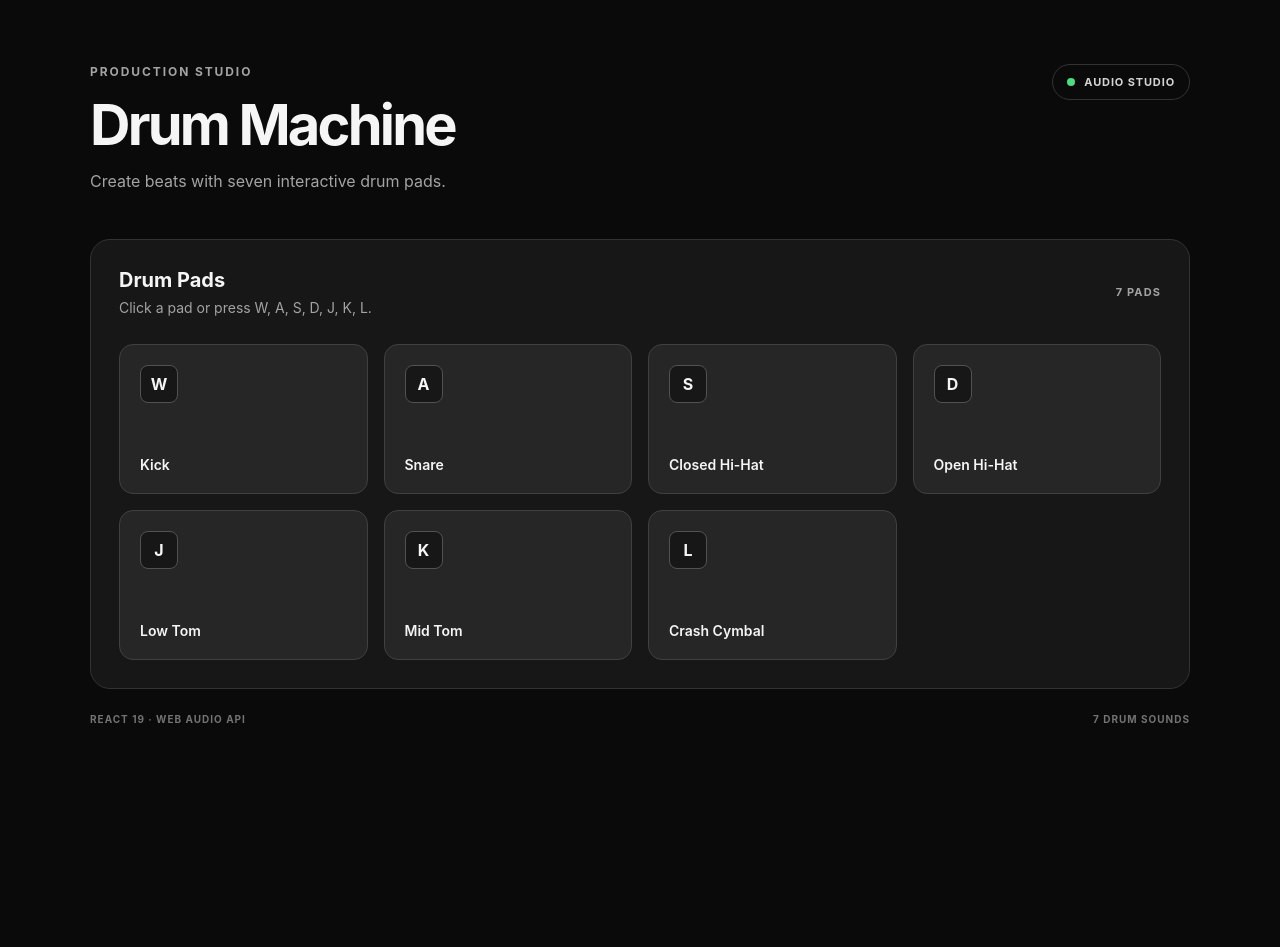
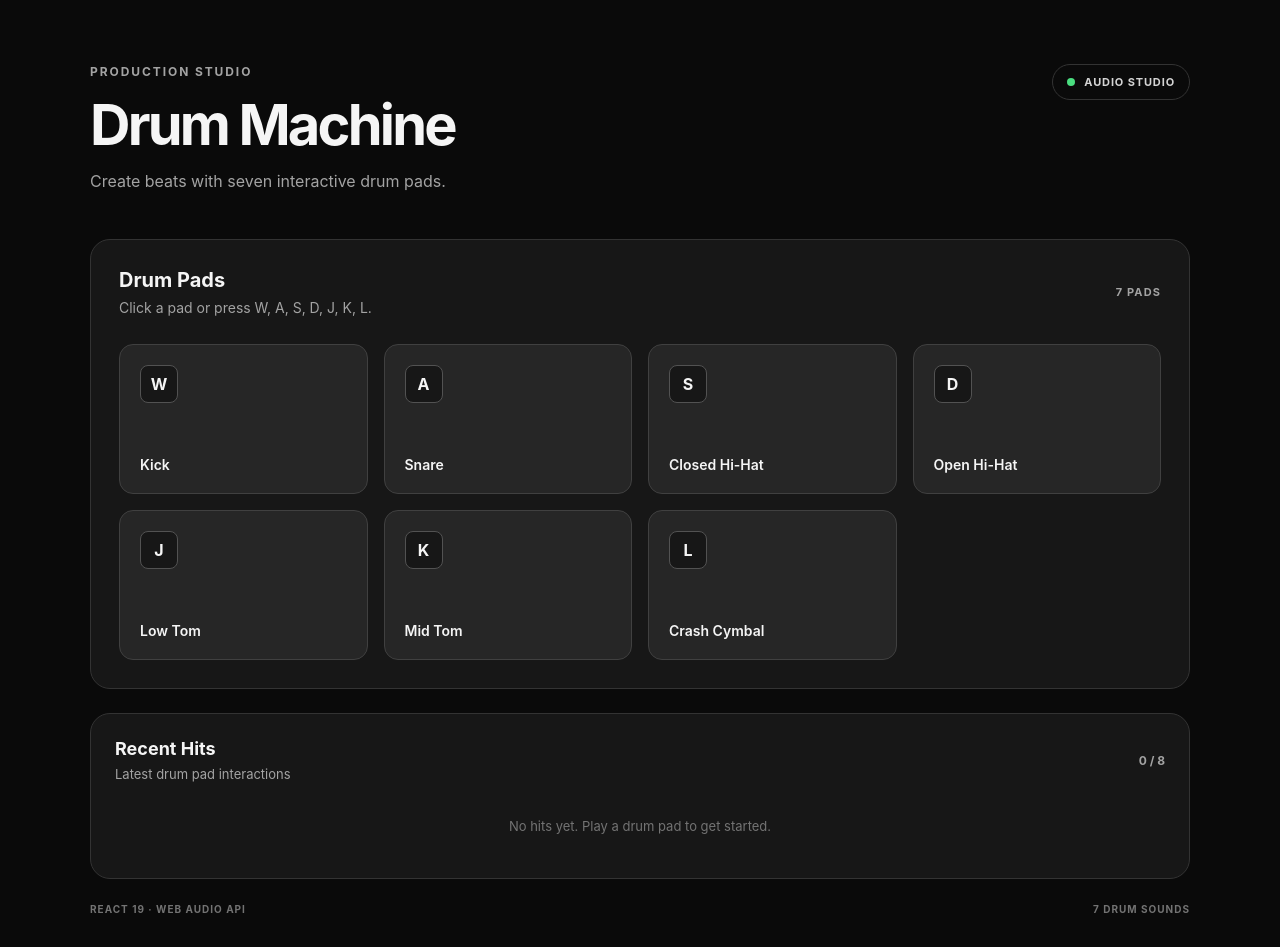
Before and after one commit to mwosik11/24522044_MinhVu, a React (Vite) app in the folder HW1_W3/: page / in a window 1280 px wide. Before the commit the page ends 800 px from the top, so only its background shows below. Built offline with nearby package versions, Linux system fonts and the light colour scheme.

Commit message:
feat(hw1): implement accessible hit log

```diff
--- a/HW1_W3/src/App.css
+++ b/HW1_W3/src/App.css
@@ -184,3 +184,101 @@
     padding: 15px;
   }
 }
+
+
+.hit-log {
+  margin-top: 24px;
+  padding: 24px;
+  border: 1px solid #333;
+  border-radius: 20px;
+  background: #171717;
+}
+
+.hit-log__heading {
+  display: flex;
+  justify-content: space-between;
+  align-items: center;
+  gap: 16px;
+  margin-bottom: 20px;
+}
+
+.hit-log__heading h2 {
+  margin: 0;
+  font-size: 18px;
+}
+
+.hit-log__heading p {
+  margin: 7px 0 0;
+  color: #a3a3a3;
+  font-size: 13px;
+}
+
+.hit-log__count {
+  color: #a3a3a3;
+  font-size: 12px;
+  font-weight: 700;
+}
+
+.hit-log__output {
+  display: flex;
+  min-height: 52px;
+  flex-direction: column;
+  gap: 8px;
+}
+
+.hit-log__empty {
+  padding: 16px;
+  color: #737373;
+  font-size: 13px;
+  text-align: center;
+}
+
+.hit-log__entry {
+  display: grid;
+  grid-template-columns: 36px minmax(0, 1fr) auto;
+  align-items: center;
+  gap: 12px;
+  padding: 10px 12px;
+  border: 1px solid #333;
+  border-radius: 9px;
+  background: #202020;
+}
+
+.hit-log__entry-key {
+  display: grid;
+  width: 30px;
+  height: 30px;
+  place-items: center;
+  border-radius: 6px;
+  background: #365314;
+  color: #d9f99d;
+  font-size: 12px;
+  font-weight: 700;
+}
+
+.hit-log__entry-label {
+  min-width: 0;
+  font-size: 13px;
+  font-weight: 600;
+}
+
+.hit-log__entry-time {
+  color: #a3a3a3;
+  font-size: 11px;
+  font-variant-numeric: tabular-nums;
+}
+
+@media (max-width: 375px) {
+  .hit-log {
+    padding: 16px;
+  }
+
+  .hit-log__entry {
+    gap: 8px;
+    padding: 9px;
+  }
+
+  .hit-log__entry-time {
+    font-size: 10px;
+  }
+}
--- a/HW1_W3/src/App.jsx
+++ b/HW1_W3/src/App.jsx
@@ -17,6 +17,7 @@ import {
 import "./App.css";
 
 function App() {
+  const [hitLog, setHitLog] = useState([]);
   const [pressedPads, setPressedPads] = useState([]);
   const timeoutRefs = useRef(new Map());
 
@@ -38,7 +39,22 @@ function App() {
 
 const handlePadTrigger = useCallback(
   async (pad, autoRelease = true) => {
-    await playDrumSound(pad.soundType);
+    const played = await playDrumSound(pad.soundType);
+    if (!played){
+      return;
+    }
+    const hit = {
+      id: `${Date.now()}-${Math.random()}`,
+      label: pad.label,
+      key: pad.key,
+      time: new Date().toLocaleTimeString("en-GB", {
+        hour: "2-digit",
+        minute: "2-digit",
+        second: "2-digit",
+    }),
+};
+
+setHitLog((currentLog) => [hit, ...currentLog].slice(0, 8));
 
     const existingTimer = timeoutRefs.current.get(pad.id);
 
@@ -217,6 +233,50 @@ useEffect(() => {
         </div>
       </section>
 
+
+<section className="hit-log" aria-labelledby="hit-log-title">
+  <div className="hit-log__heading">
+    <div>
+      <h2 id="hit-log-title">Recent Hits</h2>
+      <p>Latest drum pad interactions</p>
+    </div>
+
+    <span className="hit-log__count">
+      {hitLog.length} / 8
+    </span>
+  </div>
+
+  <output
+    className="hit-log__output"
+    aria-live="polite"
+    aria-relevant="additions"
+    aria-label="Recent drum pad hits"
+  >
+    {hitLog.length === 0 ? (
+      <span className="hit-log__empty">
+        No hits yet. Play a drum pad to get started.
+      </span>
+    ) : (
+      hitLog.map((hit) => (
+        <span className="hit-log__entry" key={hit.id}>
+          <span className="hit-log__entry-key">
+            {hit.key}
+          </span>
+
+          <span className="hit-log__entry-label">
+            {hit.label}
+          </span>
+
+          <time className="hit-log__entry-time">
+            {hit.time}
+          </time>
+        </span>
+      ))
+    )}
+  </output>
+</section>
+
+
       <footer className="studio__footer">
         <p>REACT 19 · WEB AUDIO API</p>
         <p>7 DRUM SOUNDS</p>
```
